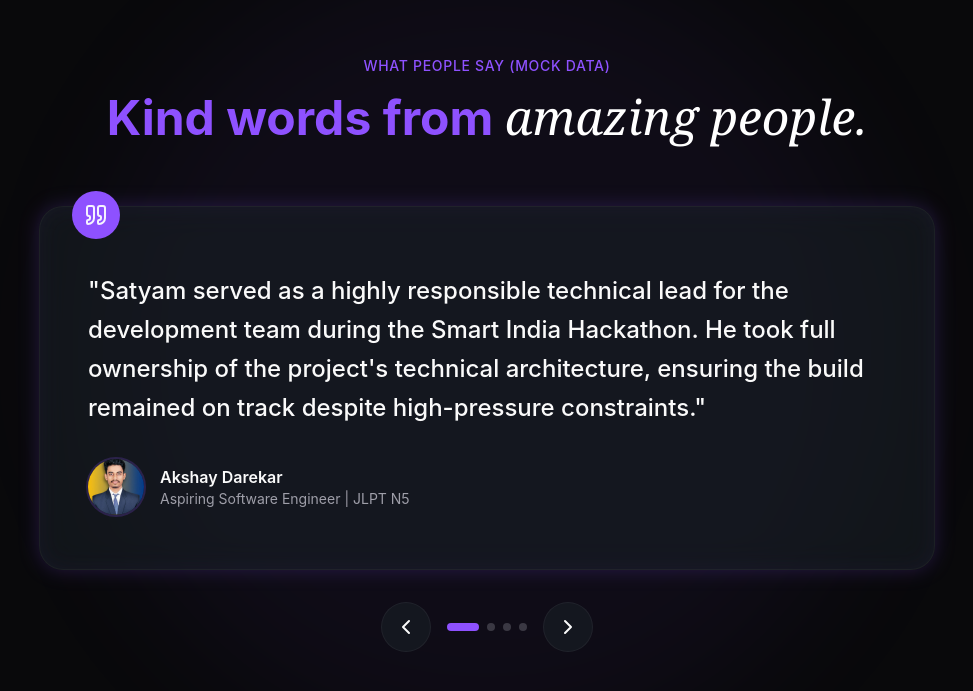
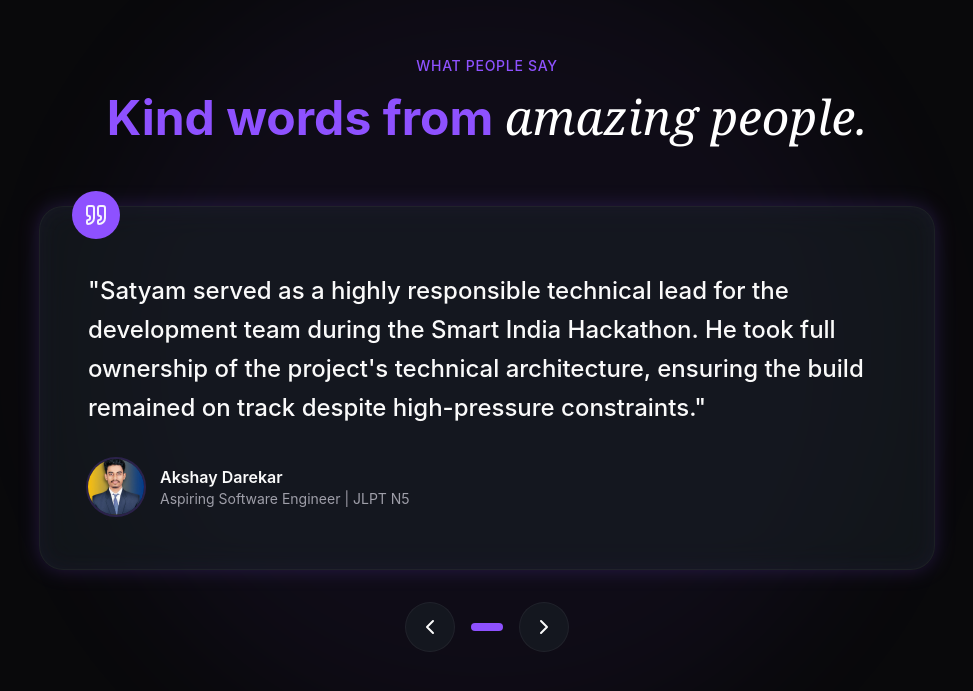
Before and after one commit to FlaBingo/portfolio2026, a React (Vite) app in the folder frontend/: page / in a window 1280 px wide. Shown: the part 5061-5752 px from the top of the page, without its empty margins (153-1126 px from the left). Built offline with nearby package versions, Linux system fonts and the light colour scheme.

Commit message:
feat: update testimonials section header for improved clarity; remove "Mock Data" label

```diff
--- a/frontend/src/data/testimonials.ts
+++ b/frontend/src/data/testimonials.ts
@@ -9,31 +9,31 @@ export const testimonials = [
       "./testimonials/akshay_darekar.jpeg",
     link: "https://www.linkedin.com/in/akshay-darekar52/"
   },
-  {
-    quote:
-      "Working with Satyam was a game-changer for our project. He delivered ahead of schedule with code quality that set a new standard for our team.",
-    author: "Michael Rodriguez",
-    role: "Product Manager, Digital Solutions",
-    avatar:
-      "https://images.unsplash.com/photo-1472099645785-5658abf4ff4e?w=100&h=100&fit=crop",
-    link: ""
-  },
-  {
-    quote:
-      "Satyam's expertise in React and TypeScript helped us rebuild our entire frontend in record time. His architectural decisions continue to pay dividends.",
-    author: "Emily Watson",
-    role: "Engineering Lead, StartUp Labs",
-    avatar:
-      "https://images.unsplash.com/photo-1438761681033-6461ffad8d80?w=100&h=100&fit=crop",
-    link: ""
-  },
-  {
-    quote:
-      "Not only is Satyam technically brilliant, but he's also a fantastic communicator and team player. He elevated everyone around him.",
-    author: "David Kim",
-    role: "CEO, Innovation Hub",
-    avatar:
-      "https://images.unsplash.com/photo-1507003211169-0a1dd7228f2d?w=100&h=100&fit=crop",
-    link: ""
-  },
+  // {
+  //   quote:
+  //     "Working with Satyam was a game-changer for our project. He delivered ahead of schedule with code quality that set a new standard for our team.",
+  //   author: "Michael Rodriguez",
+  //   role: "Product Manager, Digital Solutions",
+  //   avatar:
+  //     "https://images.unsplash.com/photo-1472099645785-5658abf4ff4e?w=100&h=100&fit=crop",
+  //   link: ""
+  // },
+  // {
+  //   quote:
+  //     "Satyam's expertise in React and TypeScript helped us rebuild our entire frontend in record time. His architectural decisions continue to pay dividends.",
+  //   author: "Emily Watson",
+  //   role: "Engineering Lead, StartUp Labs",
+  //   avatar:
+  //     "https://images.unsplash.com/photo-1438761681033-6461ffad8d80?w=100&h=100&fit=crop",
+  //   link: ""
+  // },
+  // {
+  //   quote:
+  //     "Not only is Satyam technically brilliant, but he's also a fantastic communicator and team player. He elevated everyone around him.",
+  //   author: "David Kim",
+  //   role: "CEO, Innovation Hub",
+  //   avatar:
+  //     "https://images.unsplash.com/photo-1507003211169-0a1dd7228f2d?w=100&h=100&fit=crop",
+  //   link: ""
+  // },
 ];
--- a/frontend/src/sections/Testimonials.tsx
+++ b/frontend/src/sections/Testimonials.tsx
@@ -24,7 +24,7 @@ const Testimonials = () => {
         {/* Section Header */}
         <div className="text-center max-w-3xl mx-auto mb-16">
           <span className="text-primary text-sm font-medium tracking-wider uppercase animate-fade-in">
-            What People Say (Mock Data)
+            What People Say
           </span>
           <h2 className="text-4xl md:text-5xl font-bold mt-4 mb-6 animate-fade-in animation-delay-100 text-primary">
             Kind words from{" "}
```
